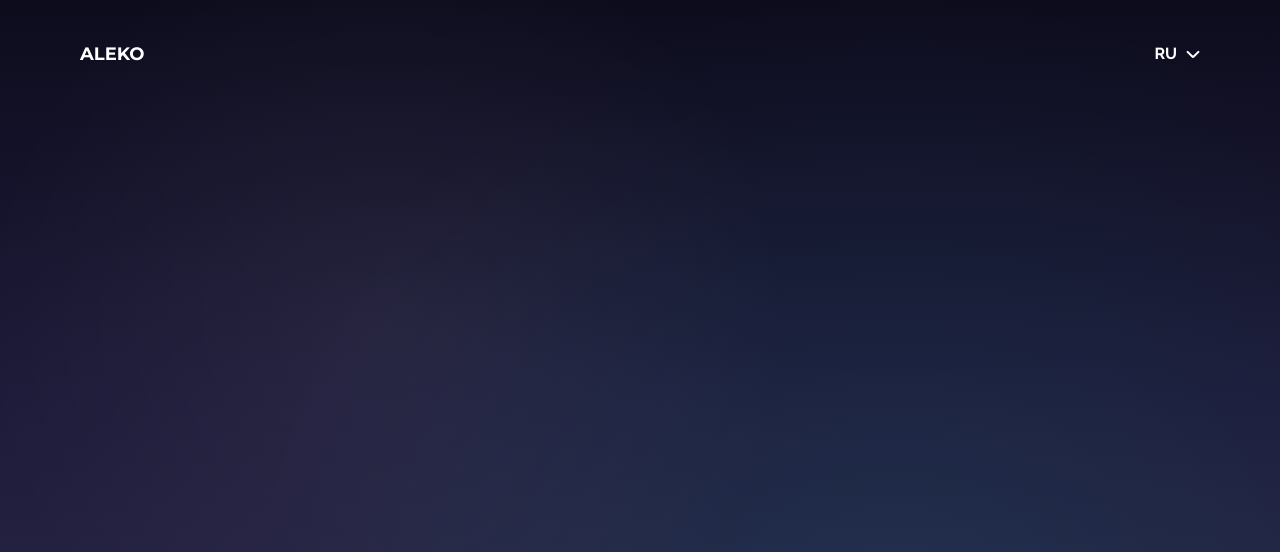
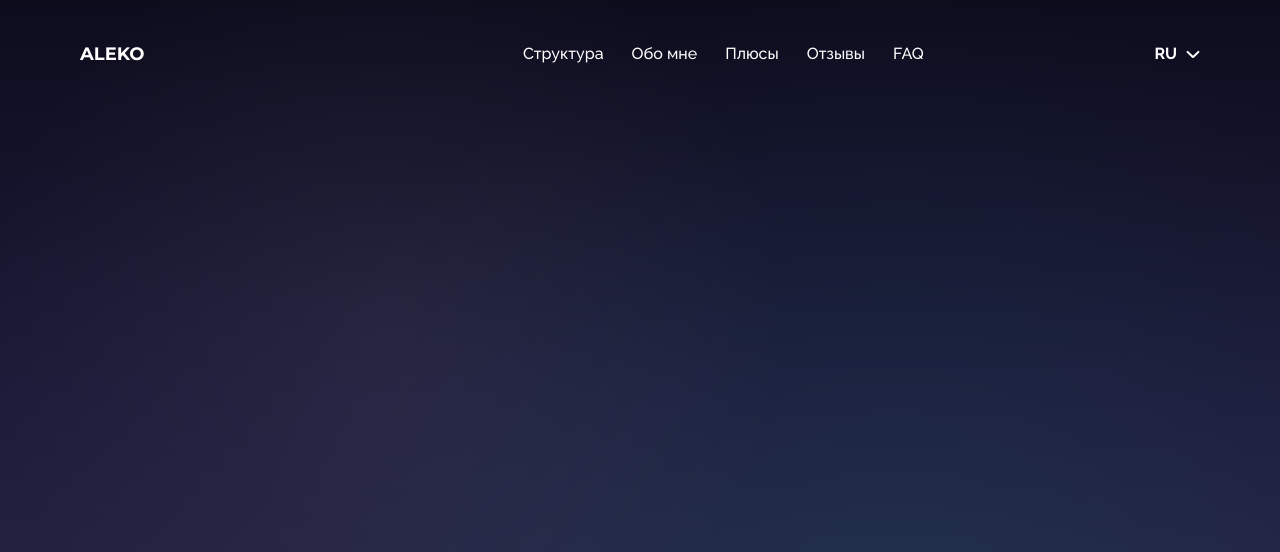
Before and after one commit to Artur-Luniaka/aleko_sokurashvili, a Next.js app: page / in a window 1280 px wide. Shown: the top 552 px of the page. Built offline with nearby package versions, Linux system fonts and the light colour scheme.

Commit message:
added navmenu comp/styled

```diff
--- a/src/app/components/Header/Header.jsx
+++ b/src/app/components/Header/Header.jsx
@@ -2,11 +2,13 @@
 import Burger from "../Burger/Burger";
 import LangSelect from "../LangSelect/LangSelect";
 import Logo from "../Logo/Logo";
+import NavMenuDesk from "../NavMenuDesk/NavMenuDesk";
 
 const Header = () => {
   return (
-    <header className="flex justify-between items-center pt-[51px] mb-[24px] lg:pt-10 lg:mb-[67px]">
+    <header className="container flex justify-between items-center pt-[51px] mb-[24px] lg:pt-10 lg:mb-[67px]">
       <Logo />
+      <NavMenuDesk />
       <LangSelect />
       <Burger />
     </header>
--- /dev/null
+++ b/src/app/components/NavMenuDesk/NavMenuDesk.jsx
@@ -0,0 +1,54 @@
+"use client";
+
+import Link from "next/link";
+
+const NavMenuDesk = () => {
+  return (
+    <nav className="hidden lg:block">
+      <ul className="flex gap-7">
+        <li>
+          <Link
+            href="/"
+            className="font-raleway font-medium text-base text-[#fff]"
+          >
+            Структура
+          </Link>
+        </li>
+        <li>
+          <Link
+            href="/"
+            className="font-raleway font-medium text-base text-[#fff]"
+          >
+            Обо мне
+          </Link>
+        </li>
+        <li>
+          <Link
+            href="/"
+            className="font-raleway font-medium text-base text-[#fff]"
+          >
+            Плюсы
+          </Link>
+        </li>
+        <li>
+          <Link
+            href="/"
+            className="font-raleway font-medium text-base text-[#fff]"
+          >
+            Отзывы
+          </Link>
+        </li>
+        <li>
+          <Link
+            href="/"
+            className="font-raleway font-medium text-base text-[#fff]"
+          >
+            FAQ
+          </Link>
+        </li>
+      </ul>
+    </nav>
+  );
+};
+
+export default NavMenuDesk;
--- a/src/app/page.js
+++ b/src/app/page.js
@@ -14,9 +14,7 @@ export default function Home() {
         minHeight: "100vh",
       }}
     >
-      <div className="container">
-        <Header />
-      </div>
+      <Header />
     </div>
   );
 }
```
